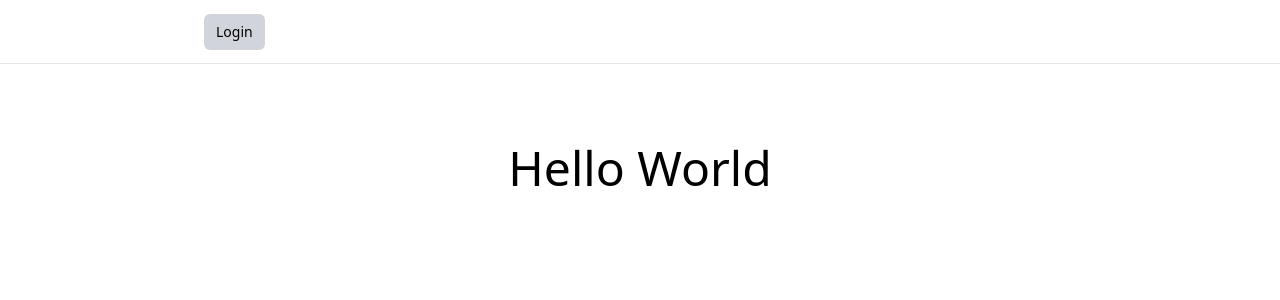
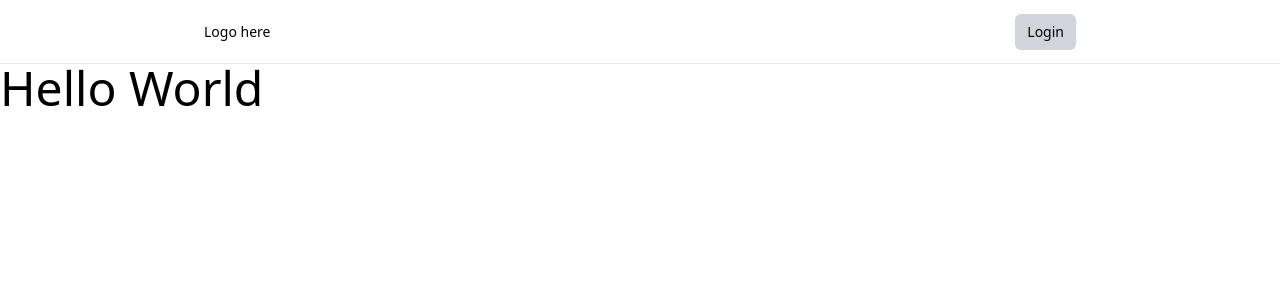
Before and after one commit to philrussel21/price-wise-hub, a Next.js app: page / in a window 1280 px wide. Shown: the top 300 px of the page. Built offline with nearby package versions, Linux system fonts and the light colour scheme; no server answers.

Commit message:
chore: init Header component.

```diff
--- a/app/layout.tsx
+++ b/app/layout.tsx
@@ -1,3 +1,4 @@
+import {Header} from '@app/components';
 import './globals.css';
 
 type RootLayoutProperties = {
@@ -11,7 +12,12 @@ export const metadata = {
 
 const RootLayout = ({children}: RootLayoutProperties): JSX.Element => (
 	<html lang="en">
-		<body>{children}</body>
+		<body className="antialiased">
+			<main>
+				<Header/>
+				{children}
+			</main>
+		</body>
 	</html>
 );
 
--- a/app/login/page.tsx
+++ b/app/login/page.tsx
@@ -98,11 +98,11 @@ const LoginPage = ({searchParams}: LoginPageProperties): JSX.Element => {
 					name="password"
 					placeholder="••••••••"
 				/>
-				<button type="button" className="bg-green-700 rounded-md px-4 py-2 text-foreground mb-2">
+				<button type="submit" className="bg-green-700 rounded-md px-4 py-2 text-foreground mb-2">
 					Sign In
 				</button>
 				<button
-					type="button"
+					type="submit"
 					formAction={signUp}
 					className="border border-foreground/20 rounded-md px-4 py-2 text-foreground mb-2"
 				>
--- a/app/page.tsx
+++ b/app/page.tsx
@@ -1,28 +1,6 @@
-import {AuthButton} from '@app/components';
-import {createClient} from '@app/utils/supabase/server';
-
-const canInitSupabaseClient = (): boolean => {
-	// This function is just for the interactive tutorial.
-	// Feel free to remove it once you have Supabase connected.
-	try {
-		createClient();
-
-		return true;
-	} catch {
-		return false;
-	}
-};
-
-const Index = async (): Promise<JSX.Element> => {
-	const isSupabaseConnected = await canInitSupabaseClient();
-
+const Index = (): JSX.Element => {
 	return (
-		<div className="flex-1 w-full flex flex-col gap-20 items-center">
-			<nav className="w-full flex justify-center border-b h-16">
-				<div className="w-full max-w-4xl flex justify-between items-center p-3 text-sm">
-					{isSupabaseConnected && <AuthButton/>}
-				</div>
-			</nav>
+		<div>
 			<h1 className="text-5xl">Hello World</h1>
 		</div>
 	);
--- a/components/auth-button.tsx
+++ b/components/auth-button.tsx
@@ -25,7 +25,7 @@ const AuthButton = async (): Promise<JSX.Element> => {
 			{user.email}
 !
 			<form action={signOut}>
-				<button type="button" className="py-2 px-4 rounded-md no-underline bg-brand-primary hover:bg-brand-secondary">
+				<button type="submit" className="py-2 px-4 rounded-md no-underline bg-brand-primary hover:bg-brand-secondary">
 					Logout
 				</button>
 			</form>
--- /dev/null
+++ b/components/header.tsx
@@ -0,0 +1,34 @@
+import {AuthButton} from '@app/components';
+import {createClient} from '@app/utils/supabase/server';
+
+const canInitSupabaseClient = (): boolean => {
+	// This function is just for the interactive tutorial.
+	// Feel free to remove it once you have Supabase connected.
+	try {
+		createClient();
+
+		return true;
+	} catch {
+		return false;
+	}
+};
+
+const Header = async (): Promise<JSX.Element> => {
+	const isSupabaseConnected = await canInitSupabaseClient();
+
+	return (
+		<header>
+			<nav className="w-full flex justify-center border-b h-16">
+				<div className="w-full max-w-4xl flex justify-between items-center p-3 text-sm">
+					<div>
+						Logo here
+					</div>
+					{isSupabaseConnected && <AuthButton/>}
+				</div>
+			</nav>
+		</header>
+	);
+}
+;
+
+export default Header;
--- a/components/index.ts
+++ b/components/index.ts
@@ -1 +1,2 @@
 export {default as AuthButton} from './auth-button';
+export {default as Header} from './header';
```
Also changed, not shown: tsconfig.json (+8 -2 lines).
